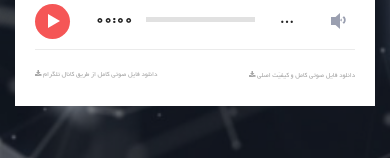
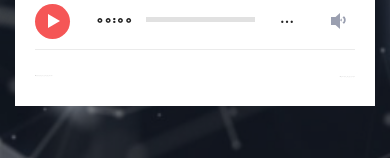
Before and after one commit to umacs2011/ramacs, a website: page index.html in a window 390 px wide. Shown: the part 829-987 px from the top of the page. Drawn offline with nearby package versions, Linux system fonts and the light colour scheme.

Commit message:
Update style.css

```diff
--- a/style.css
+++ b/style.css
@@ -19,7 +19,7 @@
 
 @media only screen and (max-width: 575px) {
   #tt-2 {
-    font-size: 7px;
+    font-size: 1px;
   }
   #hh {
     font-size: 15px;
```
